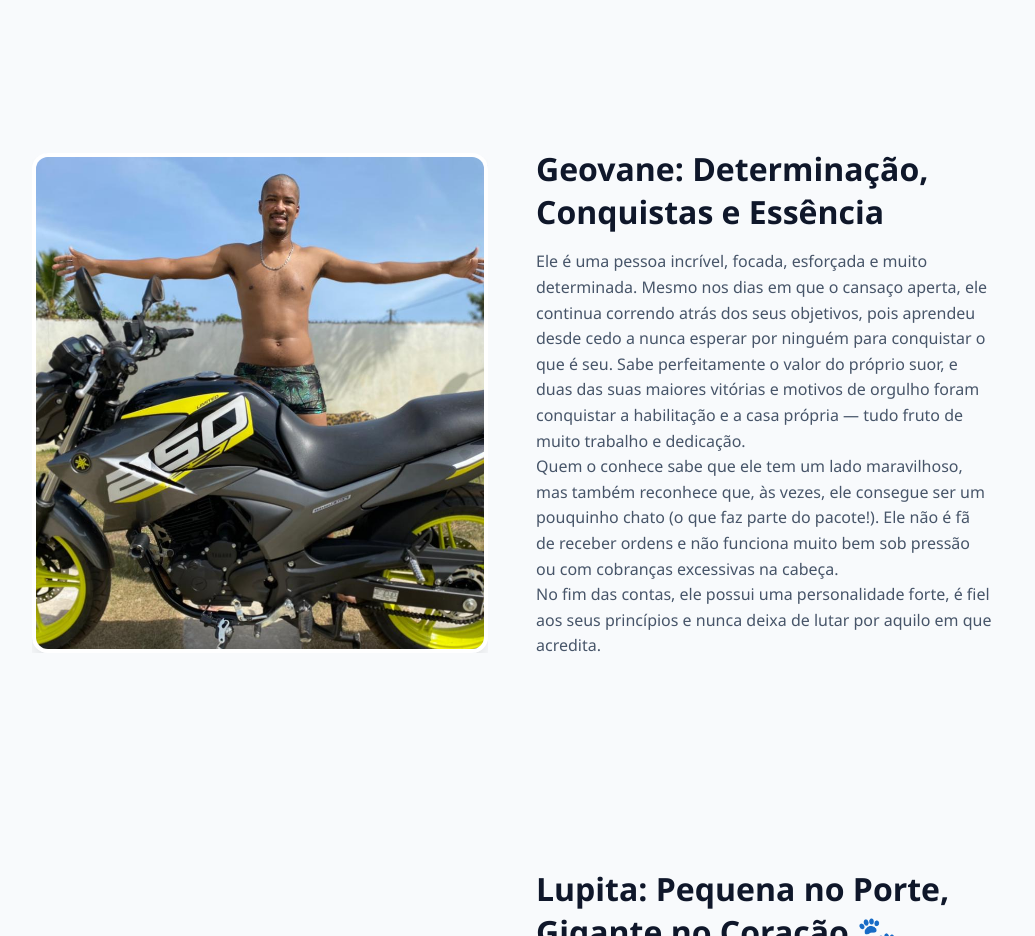
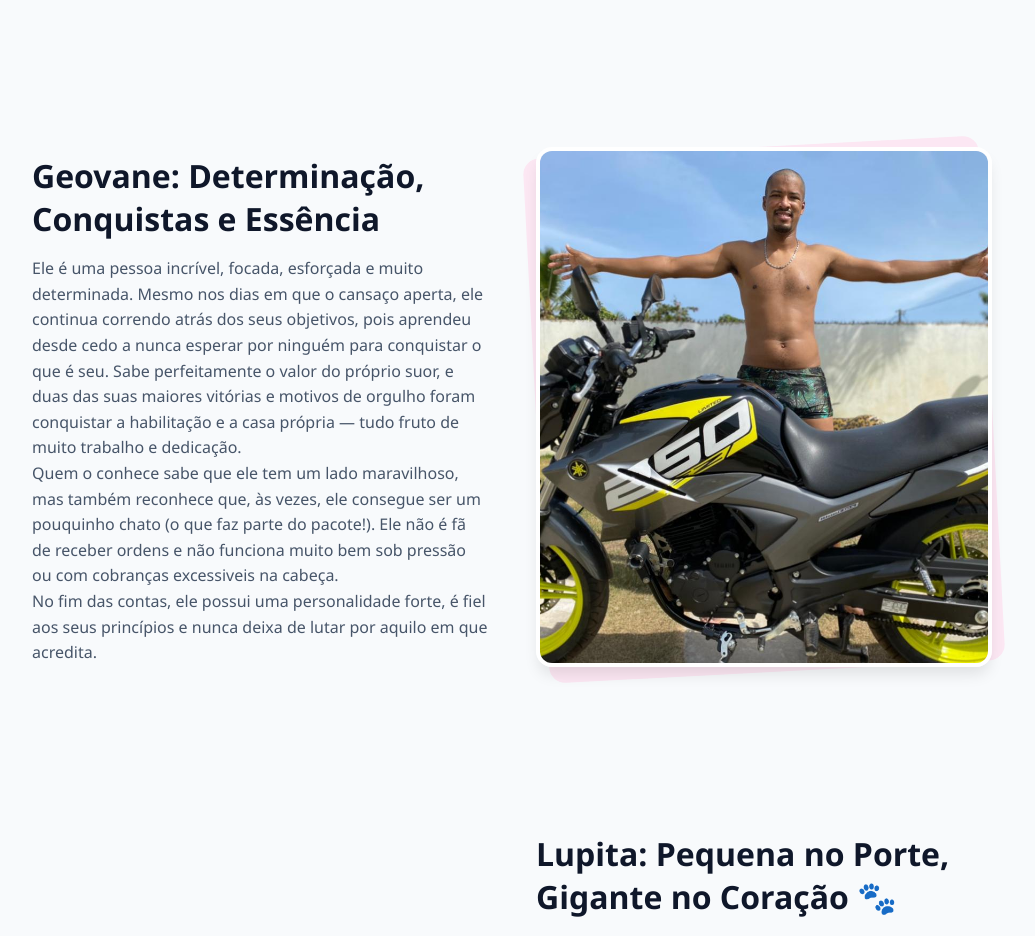
Before and after one commit to GeovaneFerreira26/AVALIACAO_DS_20260603, a React (Vite) app in the folder atividade_spa/: page / in a window 1280 px wide. Shown: the part 1580-2516 px from the top of the page, without its empty margins (128-1163 px from the left). Built offline with nearby package versions, Linux system fonts and the light colour scheme.

Commit message:
upload_new_pagina

```diff
--- a/atividade_spa/src/sections/AboutPai/index.jsx
+++ b/atividade_spa/src/sections/AboutPai/index.jsx
@@ -12,39 +12,38 @@ const images = [fazer01, geo01, geo02];
 export default function AboutPai() {
   const [currentImage, setCurrentImage] = useState(0);
 
-  useEffect(() =>{
+  useEffect(() => {
     const interval = setInterval(() => {
-    setCurrentImage(prev => (prev + 1)% images.length)
+      setCurrentImage(prev => (prev + 1) % images.length);
     }, 10000);
     return () => clearInterval(interval);
-},  []);
-
+  }, []);
 
   return (
     <section id="pai" className="section-pai">
       <div className="pai-grid">
 
-  {/* Lado da Imagem com Moldura Digital */}
+        {/* Lado da Imagem com Moldura Digital (Classes corrigidas com -pai) */}
         <motion.div
           initial={{ opacity: 0, y: 50 }}
           whileInView={{ opacity: 1, y: 0 }}
           viewport={{ once: true, margin: "-100px" }}
           transition={{ duration: 0.6 }}
-        className="frame-wrapper"
+          className="frame-wrapper-pai"
         >
-        <div className="digital-frame-bg"></div>
+          <div className="digital-frame-bg-pai"></div>
           <motion.img
             key={currentImage}
             src={images[currentImage]}
             alt="Pai"
-          className="digital-frame-img"
+            className="digital-frame-img-pai" /* ✅ Corrigido: Agora o CSS vai controlar a imagem! */
             initial={{ opacity: 0 }}
             animate={{ opacity: 1 }}
             transition={{ duration: 0.8 }}
           />
         </motion.div>
 
-        {/* Texto primeiro no Desktop */}
+        {/* Lado do Texto */}
         <motion.div
           initial={{ opacity: 0, x: -50 }}
           whileInView={{ opacity: 1, x: 0 }}
@@ -57,24 +56,13 @@ export default function AboutPai() {
             Ele é uma pessoa incrível, focada, esforçada e muito determinada. Mesmo nos dias em que o cansaço aperta, ele continua correndo atrás dos seus objetivos, pois aprendeu desde cedo a nunca esperar por ninguém para conquistar o que é seu. Sabe perfeitamente o valor do próprio suor, e duas das suas maiores vitórias e motivos de orgulho foram conquistar a habilitação e a casa própria — tudo fruto de muito trabalho e dedicação.
           </p>
           <p className="pai-p">
-            Quem o conhece sabe que ele tem um lado maravilhoso, mas também reconhece que, às vezes, ele consegue ser um pouquinho chato (o que faz parte do pacote!). Ele não é fã de receber ordens e não funciona muito bem sob pressão ou com cobranças excessivas na cabeça.
+            Quem o conhece sabe que ele tem um lado maravilhoso, mas também reconhece que, às vezes, ele consegue ser um pouquinho chato (o que faz parte do pacote!). Ele não é fã de receber ordens e não funciona muito bem sob pressão ou com cobranças excessiveis na cabeça.
           </p>
           <p className="pai-p">
             No fim das contas, ele possui uma personalidade forte, é fiel aos seus princípios e nunca deixa de lutar por aquilo em que acredita.
           </p>
         </motion.div>
 
-        {/* Foto depois */}
-        <motion.div
-          initial={{ opacity: 0, y: 50 }}
-          whileInView={{ opacity: 1, y: 0 }}
-          viewport={{ once: true, margin: "-100px" }}
-          transition={{ duration: 0.6, delay: 0.2 }}
-          className="frame-wrapper-pai"
-        >
-
-        </motion.div>
-
       </div>
     </section>
   );
--- a/atividade_spa/src/sections/AboutPai/style.css
+++ b/atividade_spa/src/sections/AboutPai/style.css
@@ -46,7 +46,7 @@
   width: 100%;
   height: 520px;
   object-fit: cover;
-  object-position: center; /* 📌 Mantém a cabeça e o centro protegidos e corta o chão */
+  object-position: top center; /* 📌 Mantém a cabeça e o centro protegidos e corta o chão */
   border-radius: 16px;
   border: 4px solid #ffffff;
   box-shadow: 0 10px 15px -3px rgba(0, 0, 0, 0.1);
```
Lines whose indentation alone changed are shown as unchanged.
